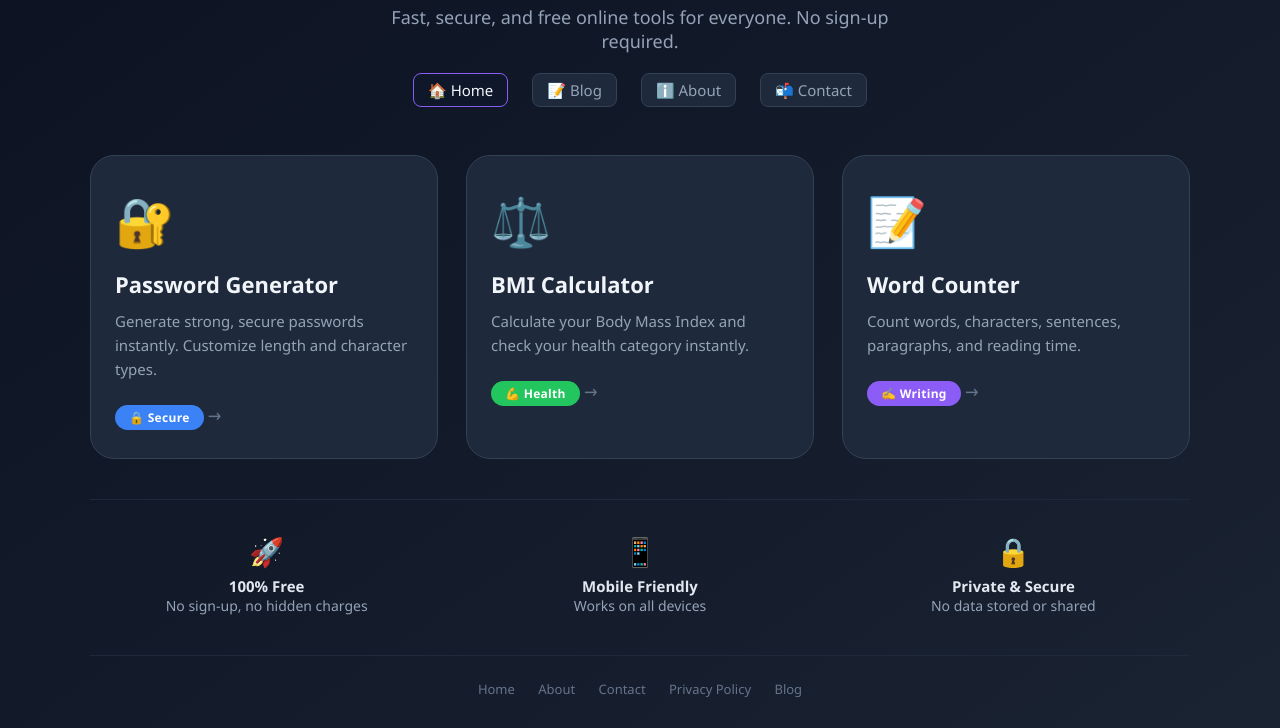
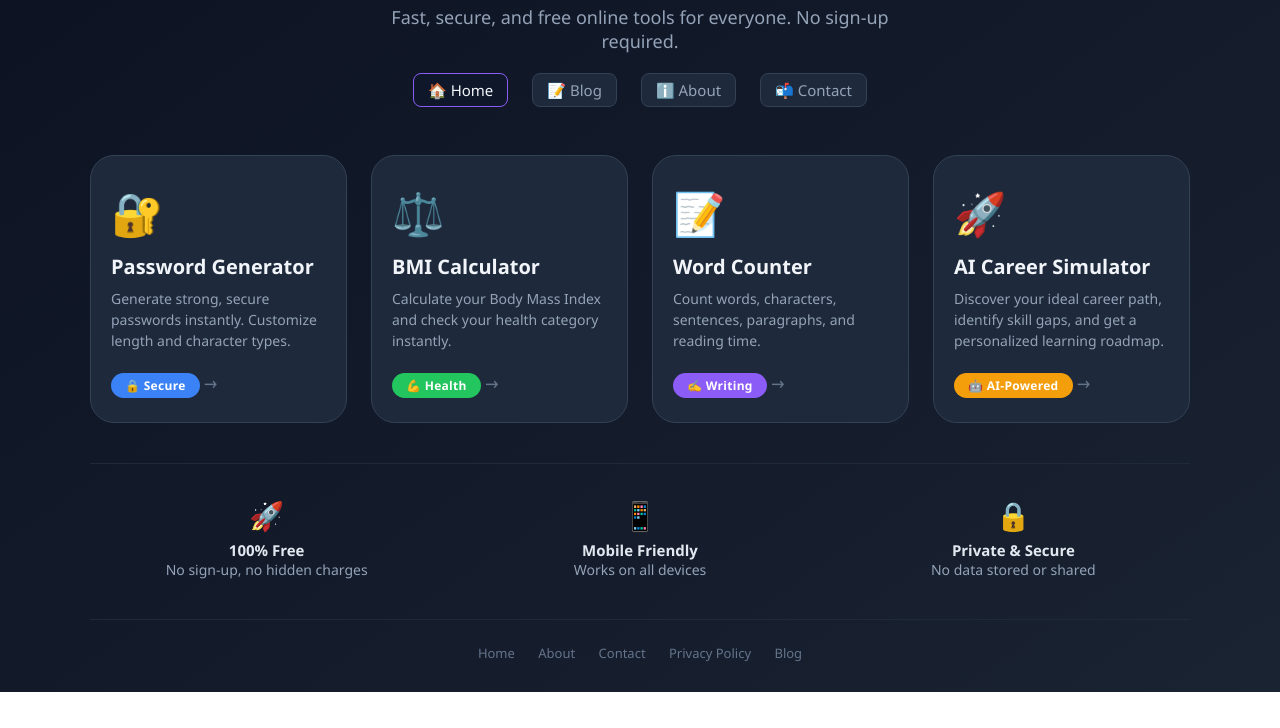
Before and after one commit to mudasirlabar53-alt/allworldtools.com, a plain HTML site: page index.html in a window 1280 px wide. Shown: the part 181-909 px from the top of the page. After the commit the page ends 873 px from the top, so only its background shows below. Drawn offline with Linux system fonts and the light colour scheme.

Commit message:
Update index.html

```diff
--- a/index.html
+++ b/index.html
@@ -3,8 +3,8 @@
 <head>
     <meta charset="UTF-8" />
     <meta name="viewport" content="width=device-width, initial-scale=1.0" />
-    <title>ToolsNest — Free Online Tools: Password Generator, BMI, Word Counter</title>
-    <meta name="description" content="Free online tools at ToolsNest: Password Generator, BMI Calculator, and Word Counter. Fast, secure, and mobile-friendly." />
+    <title>ToolsNest — Free Online Tools: Password Generator, BMI, Word Counter, AI Career Simulator</title>
+    <meta name="description" content="Free online tools at ToolsNest: Password Generator, BMI Calculator, Word Counter, and AI Career Simulator. Fast, secure, and mobile-friendly." />
 
     <!-- ========== FAVICON ========== -->
     <link rel="icon" type="image/x-icon" href="favicon.ico" />
@@ -12,7 +12,7 @@
 
     <!-- ========== OPEN GRAPH / SOCIAL MEDIA TAGS ========== -->
     <meta property="og:title" content="ToolsNest — Free Online Tools" />
-    <meta property="og:description" content="Password Generator, BMI Calculator, and Word Counter — all free and secure. No sign-up required." />
+    <meta property="og:description" content="Password Generator, BMI Calculator, Word Counter, and AI Career Simulator — all free and secure. No sign-up required." />
     <meta property="og:image" content="https://toolsnest.online/logo.png" />
     <meta property="og:url" content="https://toolsnest.online/" />
     <meta property="og:type" content="website" />
@@ -20,7 +20,7 @@
 
     <meta name="twitter:card" content="summary_large_image" />
     <meta name="twitter:title" content="ToolsNest — Free Online Tools" />
-    <meta name="twitter:description" content="Password Generator, BMI Calculator, and Word Counter — all free and secure." />
+    <meta name="twitter:description" content="Password Generator, BMI Calculator, Word Counter, and AI Career Simulator — all free and secure." />
     <meta name="twitter:image" content="https://toolsnest.online/logo.png" />
 
     <style>
@@ -53,7 +53,6 @@
             margin-bottom: 48px;
         }
 
-        /* ---- LOGO ---- */
         .logo {
             margin-bottom: 12px;
         }
@@ -124,11 +123,11 @@
             background: #0f172a;
         }
 
-        /* ---------- TOOLS GRID ---------- */
+        /* ---------- TOOLS GRID (4 COLUMNS) ---------- */
         .tools-grid {
             display: grid;
-            grid-template-columns: repeat(3, 1fr);
-            gap: 28px;
+            grid-template-columns: repeat(4, 1fr);
+            gap: 24px;
             margin-bottom: 40px;
         }
 
@@ -136,7 +135,7 @@
         .tool-card {
             background: #1e293b;
             border-radius: 24px;
-            padding: 32px 24px 28px;
+            padding: 28px 20px 24px;
             border: 1px solid #334155;
             text-decoration: none;
             color: inherit;
@@ -172,30 +171,26 @@
             transform: scale(0.97);
         }
 
-        /* Card Icon */
         .tool-icon {
-            font-size: 48px;
-            margin-bottom: 16px;
+            font-size: 42px;
+            margin-bottom: 12px;
             display: block;
         }
 
-        /* Card Title */
         .tool-card h2 {
             color: #f1f5f9;
-            font-size: 22px;
+            font-size: 20px;
             font-weight: 700;
-            margin-bottom: 10px;
+            margin-bottom: 8px;
         }
 
-        /* Card Description */
         .tool-card p {
             color: #94a3b8;
-            font-size: 15px;
-            line-height: 1.6;
-            margin-bottom: 16px;
+            font-size: 14px;
+            line-height: 1.5;
+            margin-bottom: 14px;
         }
 
-        /* Card Badge / Tag */
         .tool-tag {
             display: inline-block;
             padding: 4px 14px;
@@ -212,7 +207,6 @@
             background: #3b82f6;
             color: #fff;
         }
-
         .tool-card.pass::before {
             background: #3b82f6;
         }
@@ -221,7 +215,6 @@
             background: #22c55e;
             color: #fff;
         }
-
         .tool-card.bmi::before {
             background: #22c55e;
         }
@@ -230,12 +223,18 @@
             background: #8b5cf6;
             color: #fff;
         }
-
         .tool-card.word::before {
             background: #8b5cf6;
         }
 
-        /* Card hover arrow */
+        .tool-card.career .tool-tag {
+            background: #f59e0b;
+            color: #fff;
+        }
+        .tool-card.career::before {
+            background: #f59e0b;
+        }
+
         .tool-arrow {
             display: inline-block;
             margin-top: 6px;
@@ -299,21 +298,18 @@
         }
 
         /* ---------- RESPONSIVE ---------- */
-        @media (max-width: 820px) {
+        @media (max-width: 920px) {
             .tools-grid {
-                grid-template-columns: 1fr 1fr;
+                grid-template-columns: repeat(2, 1fr);
                 gap: 20px;
             }
-
             .header h1 {
                 font-size: 32px;
             }
-
             .features {
                 grid-template-columns: 1fr 1fr;
                 gap: 16px;
             }
-
             .logo img {
                 max-height: 55px;
             }
@@ -323,38 +319,30 @@
             .header h1 {
                 font-size: 26px;
             }
-
             .header p {
                 font-size: 15px;
             }
-
             .tools-grid {
                 grid-template-columns: 1fr;
                 gap: 18px;
             }
-
             .tool-card {
                 padding: 24px 18px 22px;
             }
-
             .tool-card h2 {
                 font-size: 20px;
             }
-
             .features {
                 grid-template-columns: 1fr;
                 gap: 12px;
             }
-
             .nav-links {
                 gap: 10px;
             }
-
             .nav-links a {
                 font-size: 13px;
                 padding: 4px 10px;
             }
-
             .logo img {
                 max-height: 45px;
             }
@@ -370,7 +358,6 @@
         <!-- ============================================================ -->
         <div class="header">
 
-            <!-- LOGO -->
             <div class="logo">
                 <img src="logo.png" alt="ToolsNest - Free Online Tools" />
             </div>
@@ -380,7 +367,6 @@
             </h1>
             <p>Fast, secure, and free online tools for everyone. No sign-up required.</p>
 
-            <!-- NAVIGATION -->
             <div class="nav-links">
                 <a href="index.html" class="active">🏠 Home</a>
                 <a href="blog.html">📝 Blog</a>
@@ -390,7 +376,7 @@
         </div>
 
         <!-- ============================================================ -->
-        <!-- TOOLS GRID — 3 TOOLS -->
+        <!-- TOOLS GRID — 4 TOOLS -->
         <!-- ============================================================ -->
         <div class="tools-grid">
 
@@ -418,6 +404,15 @@
                 <h2>Word Counter</h2>
                 <p>Count words, characters, sentences, paragraphs, and reading time.</p>
                 <span class="tool-tag">✍️ Writing</span>
+                <span class="tool-arrow">→</span>
+            </a>
+
+            <!-- TOOL 4: AI Career Simulator (NEW) -->
+            <a href="ai-career-simulator.html" class="tool-card career">
+                <span class="tool-icon">🚀</span>
+                <h2>AI Career Simulator</h2>
+                <p>Discover your ideal career path, identify skill gaps, and get a personalized learning roadmap.</p>
+                <span class="tool-tag">🤖 AI-Powered</span>
                 <span class="tool-arrow">→</span>
             </a>
 
```
